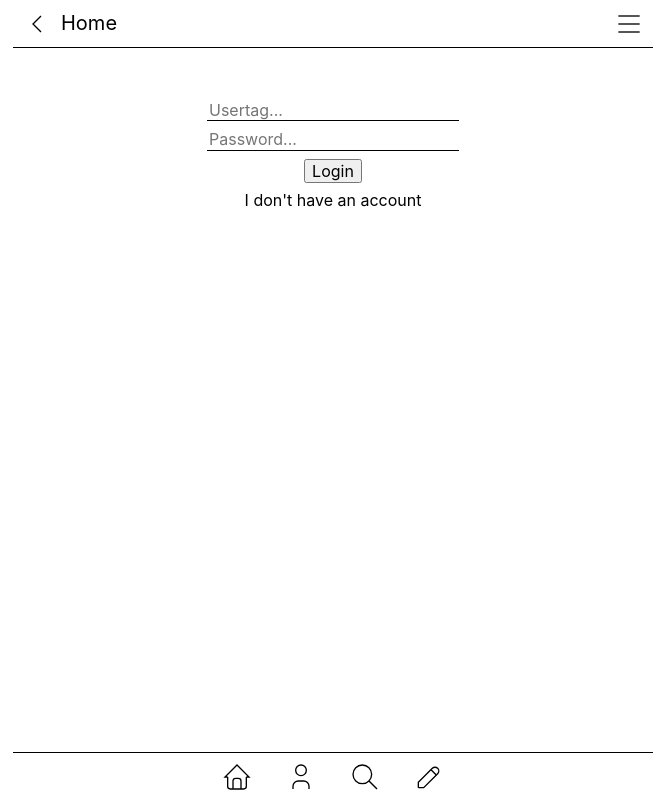
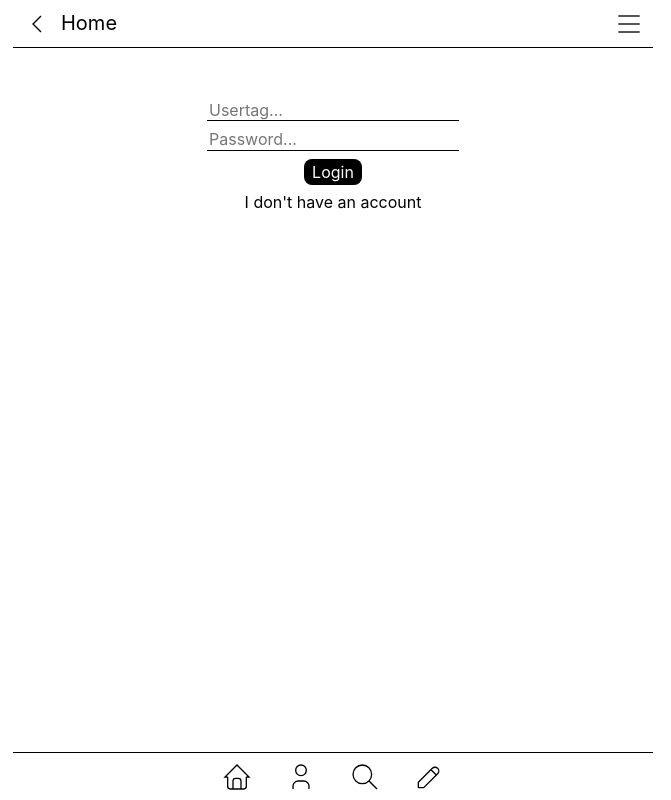
Before and after one commit to berkcambaz/social-network, a Vue app in the folder frontend/: page /login in a window 1280 px wide. Shown: the whole page, without its empty margins (307-978 px from the left). Built offline with nearby package versions, Linux system fonts and the light colour scheme.

Commit message:
Add styling to buttons in login and signup pages

```diff
--- a/frontend/src/views/LoginView.vue
+++ b/frontend/src/views/LoginView.vue
@@ -23,11 +23,20 @@
 
 .input {
   border: 0;
+  border-radius: 0;
   outline: 0;
   border-bottom: 1px solid #000000;
 }
 
-.button {}
+.button {
+  cursor: pointer;
+
+  border: 0;
+  border-radius: 0.5rem;
+  padding: 0.25rem 0.5rem;
+  background-color: #000000;
+  color: #ffffff;
+}
 
 .text {
   cursor: pointer;
--- a/frontend/src/views/SignupView.vue
+++ b/frontend/src/views/SignupView.vue
@@ -24,11 +24,20 @@
 
 .input {
   border: 0;
+  border-radius: 0;
   outline: 0;
   border-bottom: 1px solid #000000;
 }
 
-.button {}
+.button {
+  cursor: pointer;
+
+  border: 0;
+  border-radius: 0.5rem;
+  padding: 0.25rem 0.5rem;
+  background-color: #000000;
+  color: #ffffff;
+}
 
 .text {
   cursor: pointer;
```
